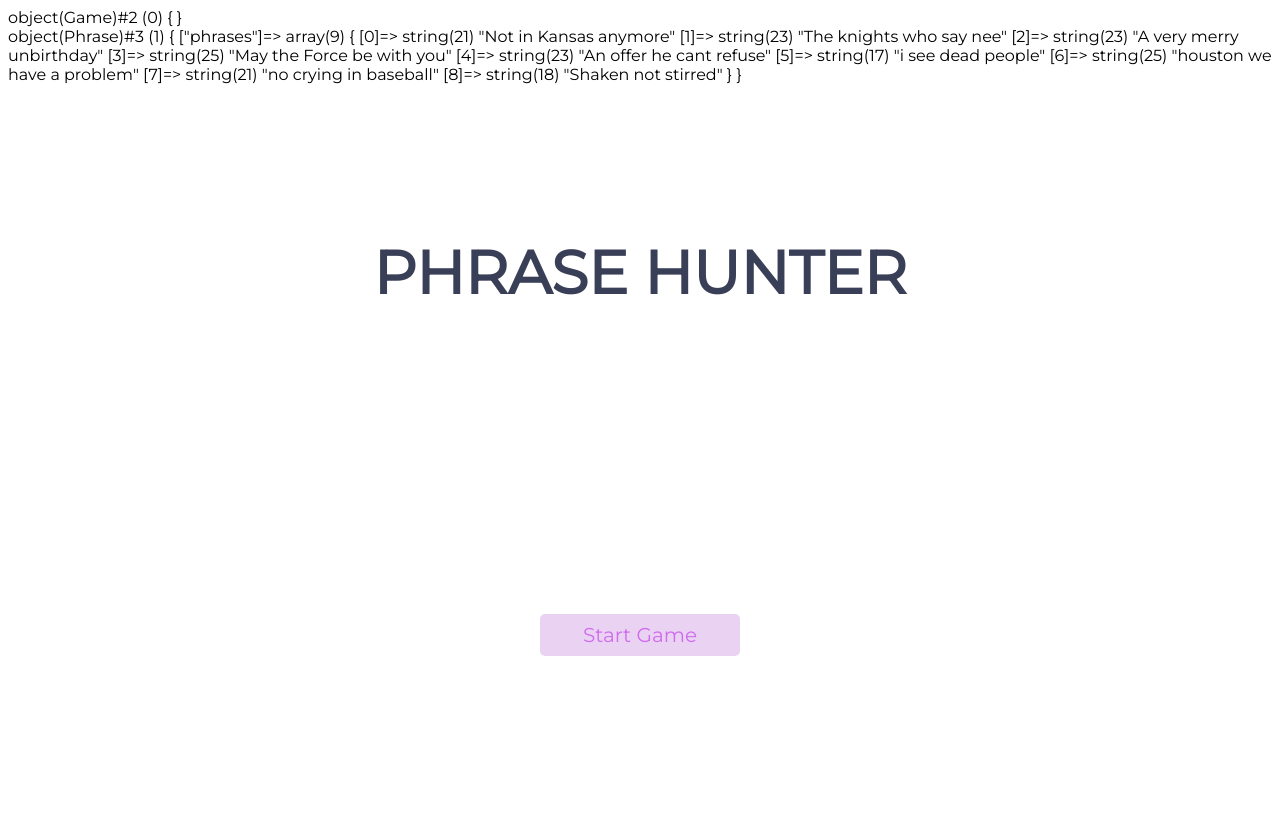
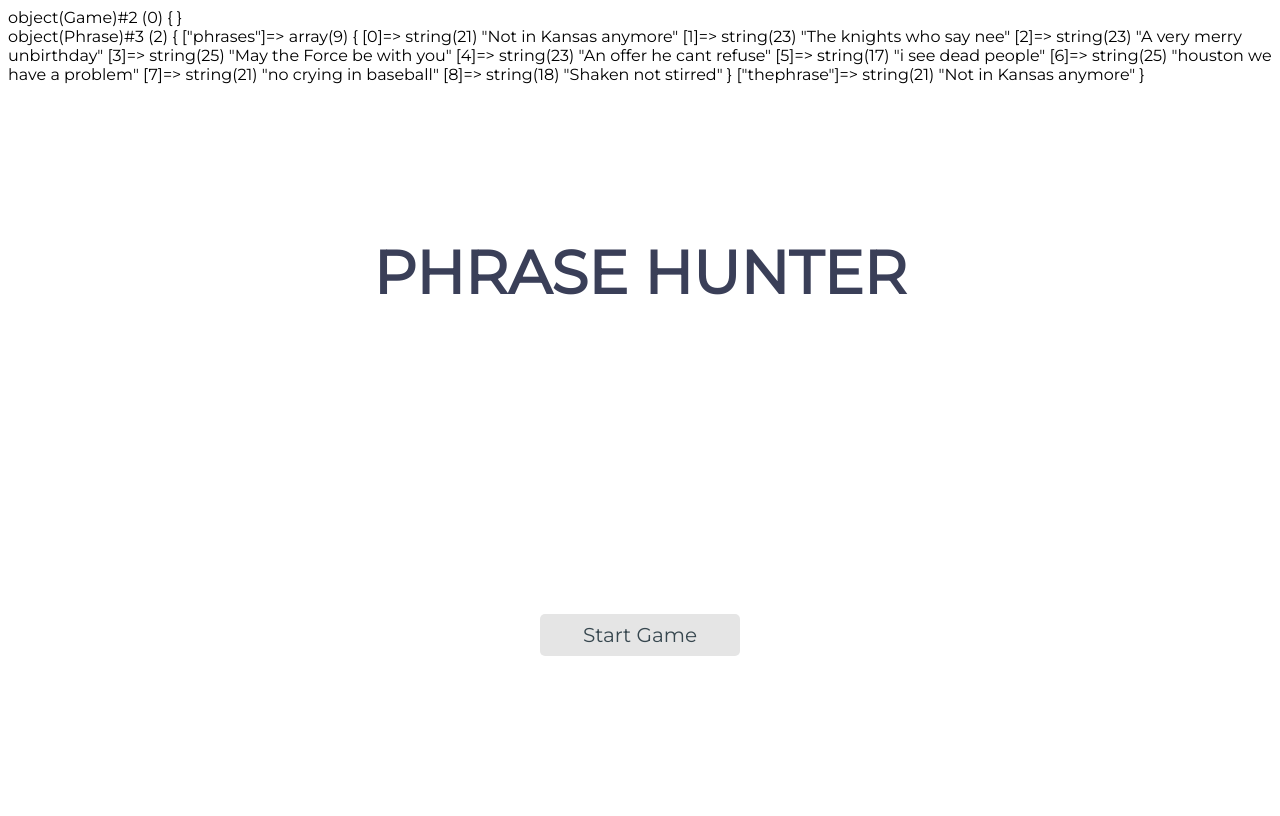
Before and after one commit to computergrrl/OOP-Word-Guessing-Game-PHP, a PHP site: page / in a window 1280 px wide. Run offline with PHP 8.4, Linux system fonts and the light colour scheme.

Commit message:
Added constructor to phrase class. Now same phrase used for all methods

```diff
--- a/css/styles.css
+++ b/css/styles.css
@@ -3,7 +3,7 @@
 
 /* Variables */
 
-/* :root {
+:root {
   --color-win: #78CF82;
   --color-lose: #D94545;
   --color-start: #5b85b7;
@@ -14,19 +14,8 @@
   --font-size-large: 60px;
   --font-size-medium: 20px;
   --transition: all .2s ease-in-out;
-} */
-:root {
-  --color-win: #00FF00;
-  --color-lose: #A52A2A;
-  --color-start: #81DF64;
-  --color-neutral: #445069;
-  --color-neutral-light: #BD64E4;
-  --color-keys: #CF6BEE;
-  --color-keys-light: #EAD2F2;
-  --font-size-large: 60px;
-  --font-size-medium: 20px;
-  --transition: all .2s ease-in-out;
 }
+
 /* main */
 
 * {
@@ -39,7 +28,6 @@ body {
   flex-direction: column;
   display: flex;
   height: 100vh;
-
 }
 
 li, ol, ul {
@@ -52,7 +40,6 @@ h2 {
   text-transform: uppercase;
   font-size: var(--font-size-large);
   margin: 0;
-
 }
 
 h1 {
@@ -100,7 +87,6 @@ input[type=submit].correct {
 
 #phrase ul li{
   margin-top: 15px;
-
 }
 
 /* Title */
@@ -128,14 +114,12 @@ input[type=submit].correct {
 }
 
 .hide {
-  background-color: #000;
-  /* color: transparent; */
+  color: transparent;
 }
 
 .show {
   color: #fff;
   background-color: #4ac0d5;
-  background-color: #000;
   font-size: 20px;
   height: 65px;
   width: 65px;
@@ -207,11 +191,8 @@ input[type=submit].correct {
   background-color: #3a3f58;
 }
 
-/* .start a {
+.start a {
   color: #fff;
-} */
-.start a {
-  color: #25E189;
 }
 
 .win {
--- a/inc/Phrase.php
+++ b/inc/Phrase.php
@@ -4,6 +4,11 @@ class Phrase
 {
 public $phrases = array("Not in Kansas anymore" , "The knights who say nee", "A very merry unbirthday" , "May the Force be with you" , "An offer he cant refuse" , "i see dead people" , "houston we have a problem" , "no crying in baseball" , "Shaken not stirred");
 
+  public function __construct()
+  {
+    $thephrase = $this->getRandomPhrase();
+    $this->thephrase = $thephrase;
+  }
 
   public function getRandomPhrase()
   {
@@ -15,7 +20,7 @@ public $phrases = array("Not in Kansas anymore" , "The knights who say nee", "A
 
   public function getPhrase()
   {
-      return strtolower($this->getRandomPhrase());
+      return strtolower($this->thephrase);
   }
 
   public function getCharacters()
--- a/inc/phrases_array.php
+++ /dev/null
@@ -1,2 +0,0 @@
-<?php
-$phrases = array("As you wish" , "Wish upon a star" , );
```
Also changed, not shown: play.php (+10 -7 lines).
